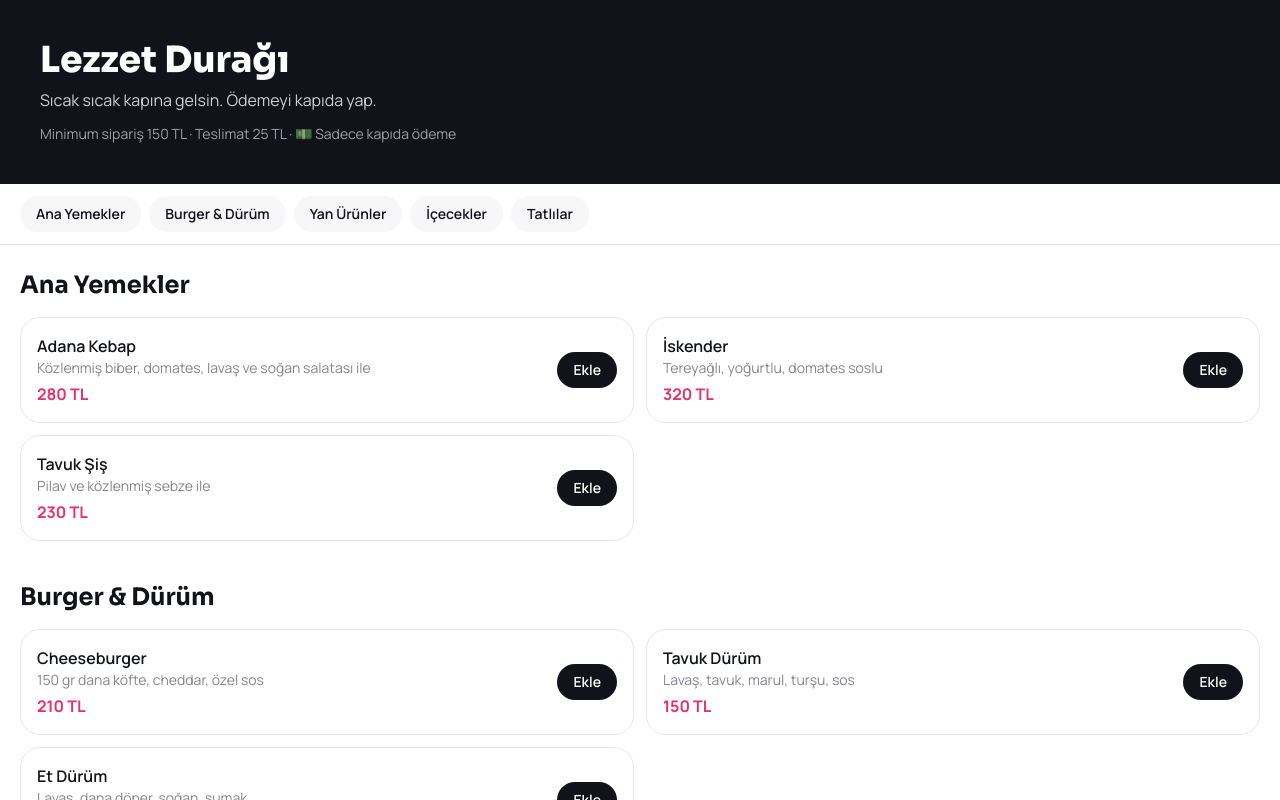
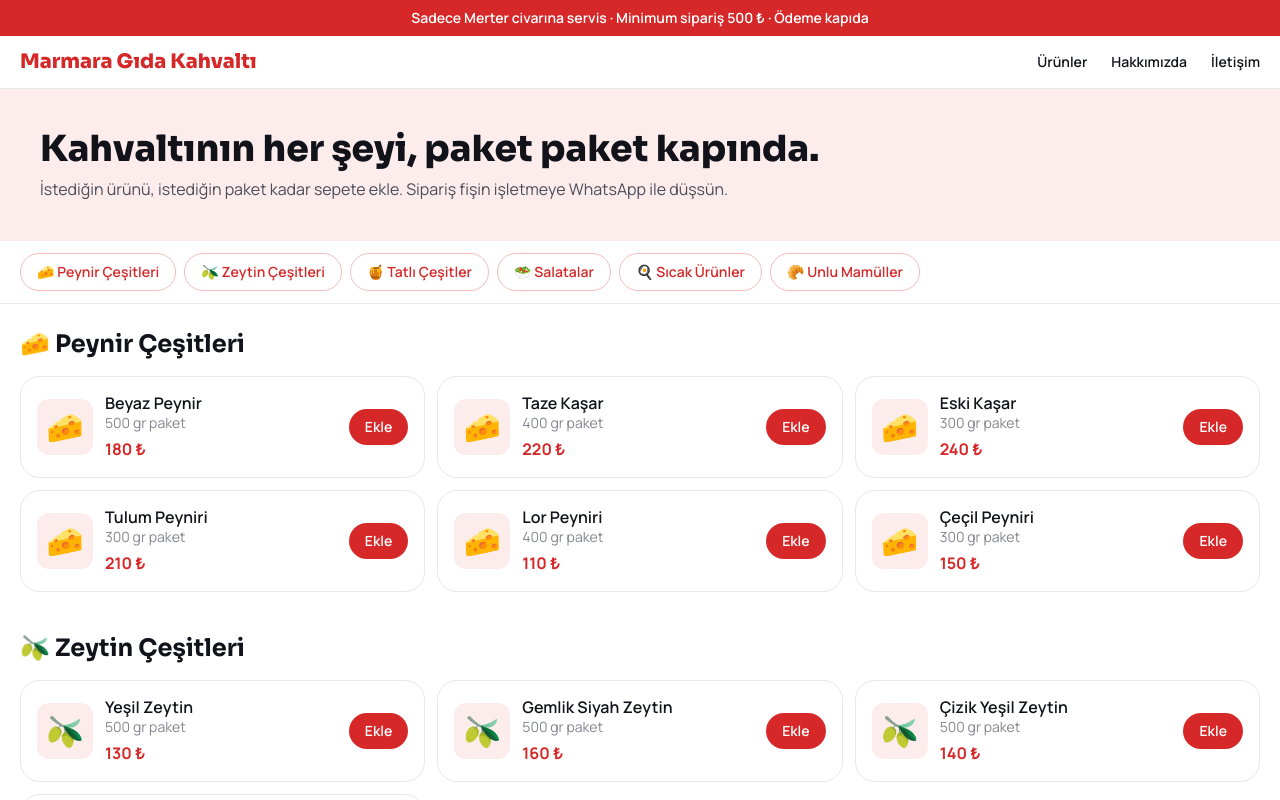
Before and after one commit to aviorluxuryshop-ship-it/nfc, a Next.js app: page /yemek in a window 1280 px wide. Shown: the top 800 px of the page. Built offline with nearby package versions, Linux system fonts and the light colour scheme.

Commit message:
Rebuild /yemek as Marmara Gıda Kahvaltı: product-focused shop, 3-neighborhood delivery form, 500 TL minimum
Co-Authored-By: Claude Sonnet 5.5 <noreply@anthropic.com>
Claude-Session: https://claude.ai/code/session_01XezvMAv4dHj6KpDDF5L9nE

```diff
--- /dev/null
+++ b/app/yemek/hakkimizda/page.tsx
@@ -0,0 +1,27 @@
+import type { Metadata } from 'next'
+import Link from 'next/link'
+
+import { restaurant } from '@/data/yemek'
+
+export const metadata: Metadata = { title: `Hakkımızda — ${restaurant.name}` }
+
+export default function Hakkimizda() {
+  return (
+    <div className="container max-w-2xl py-12">
+      <h1 className="font-display text-3xl font-extrabold text-marmara">Hakkımızda</h1>
+      <p className="mt-4 text-lg text-ink-soft">
+        {restaurant.name}, Merter&apos;de taze ve paketli kahvaltılık ürünleri evinize ve iş yerinize kadar getiren
+        yerel bir işletmedir. Peynir, zeytin, tatlı, salata, sıcak ürün ve unlu mamüller; istediğiniz paket kadar
+        seçin, biz hazırlayıp kuryemizle teslim edelim.
+      </p>
+      <ul className="mt-6 space-y-2 text-ink-soft">
+        <li>✅ Minimum sipariş {restaurant.minOrder} ₺</li>
+        <li>✅ Ödeme kapıda, nakit veya kartla</li>
+        <li>✅ {restaurant.serviceArea}</li>
+      </ul>
+      <Link href="/yemek" className="mt-8 inline-block rounded-full bg-marmara px-6 py-3 font-bold text-white">
+        Ürünlere göz at
+      </Link>
+    </div>
+  )
+}
--- /dev/null
+++ b/app/yemek/iletisim/page.tsx
@@ -0,0 +1,19 @@
+import type { Metadata } from 'next'
+
+import { restaurant } from '@/data/yemek'
+
+export const metadata: Metadata = { title: `İletişim — ${restaurant.name}` }
+
+export default function Iletisim() {
+  return (
+    <div className="container max-w-2xl py-12">
+      <h1 className="font-display text-3xl font-extrabold text-marmara">İletişim</h1>
+      <dl className="mt-6 space-y-4 text-lg">
+        <div><dt className="text-sm font-semibold text-ink-mute">Telefon</dt><dd><a className="font-bold" href={`tel:${restaurant.phoneDisplay.replace(/\s/g, '')}`}>{restaurant.phoneDisplay}</a></dd></div>
+        <div><dt className="text-sm font-semibold text-ink-mute">Adres</dt><dd className="font-bold">{restaurant.address}</dd></div>
+        <div><dt className="text-sm font-semibold text-ink-mute">Çalışma saatleri</dt><dd className="font-bold">{restaurant.hours}</dd></div>
+        <div><dt className="text-sm font-semibold text-ink-mute">Servis bölgesi</dt><dd>{restaurant.serviceArea}</dd></div>
+      </dl>
+    </div>
+  )
+}
--- /dev/null
+++ b/app/yemek/layout.tsx
@@ -0,0 +1,34 @@
+import Link from 'next/link'
+
+import { restaurant } from '@/data/yemek'
+
+const links = [
+  { href: '/yemek', label: 'Ürünler' },
+  { href: '/yemek/hakkimizda', label: 'Hakkımızda' },
+  { href: '/yemek/iletisim', label: 'İletişim' },
+]
+
+export default function YemekLayout({ children }: { children: React.ReactNode }) {
+  return (
+    <div className="min-h-screen bg-white">
+      <div className="bg-marmara px-4 py-2 text-center text-xs font-semibold text-white sm:text-sm">
+        Sadece Merter civarına servis · Minimum sipariş {restaurant.minOrder} ₺ · Ödeme kapıda
+      </div>
+      <header className="sticky top-0 z-20 border-b border-ink/10 bg-white/95 backdrop-blur">
+        <div className="container flex items-center justify-between gap-4 py-3">
+          <Link href="/yemek" className="font-display text-lg font-extrabold leading-tight text-marmara sm:text-xl">
+            {restaurant.name}
+          </Link>
+          <nav className="flex gap-4 text-sm font-semibold text-ink sm:gap-6">
+            {links.map((l) => (
+              <Link key={l.href} href={l.href} className="hover:text-marmara">
+                {l.label}
+              </Link>
+            ))}
+          </nav>
+        </div>
+      </header>
+      {children}
+    </div>
+  )
+}
--- a/components/yemek/Shop.tsx
+++ b/components/yemek/Shop.tsx
@@ -3,30 +3,33 @@
 import { useMemo, useState } from 'react'
 import { Minus, Plus, ShoppingBag, MapPin, X, CheckCircle2 } from 'lucide-react'
 
-import { categories, menu, restaurant } from '@/data/yemek'
+import { categories, menu, neighborhoods, restaurant } from '@/data/yemek'
 
-const tl = (n: number) => `${n.toLocaleString('tr-TR')} TL`
+const tl = (n: number) => `${n.toLocaleString('tr-TR')} ₺`
+const icons = Object.fromEntries(categories.map((c) => [c.name, c.icon]))
 
-type Done = { code: string; total: number } | null
+const empty = { name: '', phone: '', neighborhood: '', street: '', no: '', floor: '', apt: '', business: '', note: '', website: '' }
 
 export function Shop() {
   const [cart, setCart] = useState<Record<string, number>>({})
   const [open, setOpen] = useState(false)
-  const [form, setForm] = useState({ name: '', phone: '', address: '', note: '', website: '' })
+  const [form, setForm] = useState(empty)
   const [coords, setCoords] = useState<{ lat: number; lng: number } | null>(null)
   const [busy, setBusy] = useState(false)
   const [error, setError] = useState('')
   const [waLink, setWaLink] = useState('')
-  const [done, setDone] = useState<Done>(null)
+  const [done, setDone] = useState<{ code: string; total: number } | null>(null)
 
-  const lines = useMemo(
-    () => menu.filter((m) => cart[m.id]).map((m) => ({ ...m, qty: cart[m.id] })),
-    [cart],
-  )
+  const lines = useMemo(() => menu.filter((m) => cart[m.id]).map((m) => ({ ...m, qty: cart[m.id] })), [cart])
   const subtotal = lines.reduce((s, l) => s + l.price * l.qty, 0)
   const count = lines.reduce((s, l) => s + l.qty, 0)
   const total = subtotal + (count ? restaurant.deliveryFee : 0)
-  const belowMin = subtotal < restaurant.minOrder
+  const missing = restaurant.minOrder - subtotal
+  const belowMin = missing > 0
+  const streets = neighborhoods.find((n) => n.name === form.neighborhood)?.streets ?? []
+
+  const set = (k: keyof typeof empty) => (e: React.ChangeEvent<HTMLInputElement | HTMLTextAreaElement | HTMLSelectElement>) =>
+    setForm((f) => ({ ...f, [k]: e.target.value, ...(k === 'neighborhood' ? { street: '' } : {}) }))
 
   const change = (id: string, d: number) =>
     setCart((c) => {
@@ -40,10 +43,7 @@ export function Shop() {
   const locate = () => {
     if (!navigator.geolocation) return setError('Tarayıcınız konum paylaşımını desteklemiyor.')
     navigator.geolocation.getCurrentPosition(
-      (p) => {
-        setCoords({ lat: p.coords.latitude, lng: p.coords.longitude })
-        setError('')
-      },
+      (p) => { setCoords({ lat: p.coords.latitude, lng: p.coords.longitude }); setError('') },
       () => setError('Konum alınamadı. İzin verin ya da adresi yazın.'),
       { enableHighAccuracy: true, timeout: 10000 },
     )
@@ -51,18 +51,12 @@ export function Shop() {
 
   const submit = async (e: React.FormEvent) => {
     e.preventDefault()
-    setBusy(true)
-    setError('')
-    setWaLink('')
+    setBusy(true); setError(''); setWaLink('')
     try {
       const res = await fetch('/api/siparis', {
         method: 'POST',
         headers: { 'Content-Type': 'application/json' },
-        body: JSON.stringify({
-          ...form,
-          ...coords,
-          items: lines.map((l) => ({ id: l.id, qty: l.qty })),
-        }),
+        body: JSON.stringify({ ...form, ...coords, items: lines.map((l) => ({ id: l.id, qty: l.qty })) }),
       })
       const data = await res.json()
       if (!res.ok) {
@@ -79,19 +73,17 @@ export function Shop() {
     }
   }
 
-  const input = 'w-full rounded-xl border border-ink/15 bg-white px-4 py-3 text-base outline-none focus:border-magenta'
+  const field = 'w-full rounded-xl border border-ink/15 bg-white px-4 py-3 text-base outline-none focus:border-marmara'
 
   if (done) {
     return (
-      <div className="container flex min-h-screen max-w-lg flex-col items-center justify-center text-center">
+      <div className="container flex min-h-[70vh] max-w-lg flex-col items-center justify-center text-center">
         <CheckCircle2 className="h-16 w-16 text-green-600" />
         <h1 className="mt-4 font-display text-3xl font-bold">Siparişin alındı!</h1>
-        <p className="mt-2 text-ink-soft">
-          Sipariş no: <b>#{done.code}</b>. İşletmeye WhatsApp ile iletildi, hazırlanıyor.
-        </p>
-        <p className="mt-4 rounded-xl bg-gold-50 px-5 py-3 font-semibold">Kapıda ödenecek tutar: {tl(done.total)}</p>
-        <button onClick={() => { setDone(null); setOpen(false) }} className="mt-8 rounded-full bg-ink px-6 py-3 font-semibold text-white">
-          Menüye dön
+        <p className="mt-2 text-ink-soft">Sipariş no: <b>#{done.code}</b>. İşletmeye iletildi, hazırlanıp kurye ile yola çıkacak.</p>
+        <p className="mt-4 rounded-xl bg-marmara-50 px-5 py-3 font-semibold text-marmara">Kapıda ödenecek tutar: {tl(done.total)}</p>
+        <button onClick={() => { setDone(null); setOpen(false); setForm(empty) }} className="mt-8 rounded-full bg-marmara px-6 py-3 font-semibold text-white">
+          Ürünlere dön
         </button>
       </div>
     )
@@ -99,21 +91,18 @@ export function Shop() {
 
   return (
     <div className="pb-28">
-      <header className="bg-ink px-5 py-10 text-white">
+      <section className="bg-marmara-50 px-5 py-10">
         <div className="container">
-          <h1 className="font-display text-4xl font-extrabold">{restaurant.name}</h1>
-          <p className="mt-2 text-white/80">{restaurant.tagline}</p>
-          <p className="mt-3 text-sm text-white/60">
-            Minimum sipariş {tl(restaurant.minOrder)} · Teslimat {tl(restaurant.deliveryFee)} · 💵 Sadece kapıda ödeme
-          </p>
+          <h1 className="font-display text-3xl font-extrabold text-ink sm:text-4xl">{restaurant.tagline}</h1>
+          <p className="mt-2 text-ink-soft">İstediğin ürünü, istediğin paket kadar sepete ekle. Sipariş fişin işletmeye WhatsApp ile düşsün.</p>
         </div>
-      </header>
+      </section>
 
-      <nav className="sticky top-0 z-10 overflow-x-auto border-b border-ink/10 bg-white/95 backdrop-blur">
+      <nav className="sticky top-[57px] z-10 overflow-x-auto border-b border-ink/10 bg-white/95 backdrop-blur">
         <div className="container flex gap-2 py-3">
           {categories.map((c) => (
-            <a key={c} href={`#${c}`} className="whitespace-nowrap rounded-full bg-paper-raised px-4 py-2 text-sm font-semibold">
-              {c}
+            <a key={c.name} href={`#${c.name}`} className="whitespace-nowrap rounded-full border border-marmara/30 px-4 py-2 text-sm font-semibold text-marmara hover:bg-marmara hover:text-white">
+              {c.icon} {c.name}
             </a>
           ))}
         </div>
@@ -121,24 +110,27 @@ export function Shop() {
 
       <div className="container mt-6 space-y-10">
         {categories.map((c) => (
-          <section key={c} id={c} className="scroll-mt-20">
-            <h2 className="font-display text-2xl font-bold">{c}</h2>
-            <div className="mt-4 grid gap-3 sm:grid-cols-2">
-              {menu.filter((m) => m.category === c).map((m) => (
+          <section key={c.name} id={c.name} className="scroll-mt-32">
+            <h2 className="font-display text-2xl font-bold">{c.icon} {c.name}</h2>
+            <div className="mt-4 grid gap-3 sm:grid-cols-2 lg:grid-cols-3">
+              {menu.filter((m) => m.category === c.name).map((m) => (
                 <div key={m.id} className="flex items-center justify-between gap-3 rounded-card border border-ink/10 p-4">
-                  <div>
-                    <p className="font-semibold">{m.name}</p>
-                    {m.desc && <p className="text-sm text-ink-mute">{m.desc}</p>}
-                    <p className="mt-1 font-bold text-magenta">{tl(m.price)}</p>
+                  <div className="flex items-center gap-3">
+                    <span className="flex h-14 w-14 shrink-0 items-center justify-center rounded-xl bg-marmara-50 text-3xl">{icons[m.category]}</span>
+                    <div>
+                      <p className="font-semibold leading-tight">{m.name}</p>
+                      <p className="text-sm text-ink-mute">{m.desc}</p>
+                      <p className="mt-1 font-bold text-marmara">{tl(m.price)}</p>
+                    </div>
                   </div>
                   {cart[m.id] ? (
                     <div className="flex items-center gap-2">
                       <button aria-label="Azalt" onClick={() => change(m.id, -1)} className="rounded-full bg-paper-raised p-2"><Minus size={16} /></button>
                       <span className="w-5 text-center font-bold">{cart[m.id]}</span>
-                      <button aria-label="Arttır" onClick={() => change(m.id, 1)} className="rounded-full bg-ink p-2 text-white"><Plus size={16} /></button>
+                      <button aria-label="Arttır" onClick={() => change(m.id, 1)} className="rounded-full bg-marmara p-2 text-white"><Plus size={16} /></button>
                     </div>
                   ) : (
-                    <button onClick={() => change(m.id, 1)} className="rounded-full bg-ink px-4 py-2 text-sm font-semibold text-white">Ekle</button>
+                    <button onClick={() => change(m.id, 1)} className="rounded-full bg-marmara px-4 py-2 text-sm font-semibold text-white">Ekle</button>
                   )}
                 </div>
               ))}
@@ -148,12 +140,9 @@ export function Shop() {
       </div>
 
       {count > 0 && !open && (
-        <button
-          onClick={() => setOpen(true)}
-          className="fixed inset-x-4 bottom-4 z-20 mx-auto flex max-w-lg items-center justify-between rounded-full bg-magenta px-6 py-4 font-bold text-white shadow-lift"
-        >
+        <button onClick={() => setOpen(true)} className="fixed inset-x-4 bottom-4 z-20 mx-auto flex max-w-lg items-center justify-between rounded-full bg-marmara px-6 py-4 font-bold text-white shadow-lift">
           <span className="flex items-center gap-2"><ShoppingBag size={20} /> Sepet ({count})</span>
-          <span>{tl(subtotal)}</span>
+          <span>{belowMin ? `${tl(missing)} daha ekle` : tl(subtotal)}</span>
         </button>
       )}
 
@@ -161,7 +150,7 @@ export function Shop() {
         <div className="fixed inset-0 z-30 overflow-y-auto bg-white">
           <form onSubmit={submit} className="container max-w-lg py-6">
             <div className="flex items-center justify-between">
-              <h2 className="font-display text-2xl font-bold">Siparişi tamamla</h2>
+              <h2 className="font-display text-2xl font-bold">Sipariş fişi</h2>
               <button type="button" aria-label="Kapat" onClick={() => setOpen(false)}><X /></button>
             </div>
 
@@ -180,23 +169,40 @@ export function Shop() {
 
             <div className="mt-4 space-y-1 text-sm">
               <p className="flex justify-between"><span>Ara toplam</span><span>{tl(subtotal)}</span></p>
-              <p className="flex justify-between"><span>Teslimat</span><span>{tl(restaurant.deliveryFee)}</span></p>
+              {restaurant.deliveryFee > 0 && <p className="flex justify-between"><span>Teslimat</span><span>{tl(restaurant.deliveryFee)}</span></p>}
               <p className="flex justify-between text-lg font-bold"><span>Toplam</span><span>{tl(total)}</span></p>
             </div>
+            {belowMin && <p className="mt-3 rounded-xl bg-marmara-50 px-4 py-3 text-sm font-semibold text-marmara">Minimum sipariş {tl(restaurant.minOrder)}. {tl(missing)} daha ürün eklemelisin.</p>}
 
             <div className="mt-6 space-y-3">
-              <input className={input} placeholder="Ad Soyad" required autoComplete="name" value={form.name} onChange={(e) => setForm({ ...form, name: e.target.value })} />
-              <input className={input} placeholder="Telefon (05xx xxx xx xx)" required type="tel" autoComplete="tel" value={form.phone} onChange={(e) => setForm({ ...form, phone: e.target.value })} />
-              <textarea className={input} placeholder="Açık adres (mahalle, sokak, bina, daire)" required rows={3} autoComplete="street-address" value={form.address} onChange={(e) => setForm({ ...form, address: e.target.value })} />
+              <input className={field} placeholder="Ad Soyad" required autoComplete="name" value={form.name} onChange={set('name')} />
+              <input className={field} placeholder="Telefon (05xx xxx xx xx)" required type="tel" autoComplete="tel" value={form.phone} onChange={set('phone')} />
+              <select className={field} required value={form.neighborhood} onChange={set('neighborhood')}>
+                <option value="">Mahalle seçin</option>
+                {neighborhoods.map((n) => <option key={n.name} value={n.name}>{n.name} Mah.</option>)}
+              </select>
+              {streets.length ? (
+                <select className={field} required value={form.street} onChange={set('street')}>
+                  <option value="">Sokak seçin</option>
+                  {streets.map((s) => <option key={s} value={s}>{s}</option>)}
+                </select>
+              ) : (
+                <input className={field} placeholder="Cadde / Sokak" required disabled={!form.neighborhood} value={form.street} onChange={set('street')} />
+              )}
+              <div className="grid grid-cols-3 gap-3">
+                <input className={field} placeholder="No" required value={form.no} onChange={set('no')} />
+                <input className={field} placeholder="Kat" value={form.floor} onChange={set('floor')} />
+                <input className={field} placeholder="Daire" value={form.apt} onChange={set('apt')} />
+              </div>
+              <input className={field} placeholder="İşletme / bina adı (varsa)" value={form.business} onChange={set('business')} />
               <button type="button" onClick={locate} className="flex w-full items-center justify-center gap-2 rounded-xl border border-ink/15 px-4 py-3 font-semibold">
                 <MapPin size={18} /> {coords ? 'Konum eklendi ✓' : 'Konumumu paylaş (isteğe bağlı)'}
               </button>
-              <textarea className={input} placeholder="Sipariş notu (isteğe bağlı)" rows={2} value={form.note} onChange={(e) => setForm({ ...form, note: e.target.value })} />
-              {/* honeypot */}
-              <input name="website" tabIndex={-1} autoComplete="off" aria-hidden className="hidden" value={form.website} onChange={(e) => setForm({ ...form, website: e.target.value })} />
+              <textarea className={field} placeholder="Sipariş notu (isteğe bağlı)" rows={2} value={form.note} onChange={set('note')} />
+              <input name="website" tabIndex={-1} autoComplete="off" aria-hidden className="hidden" value={form.website} onChange={set('website')} />
             </div>
 
-            <p className="mt-4 rounded-xl bg-gold-50 px-4 py-3 text-sm font-semibold">💵 Ödeme kapıda, nakit veya kartla yapılır.</p>
+            <p className="mt-4 rounded-xl bg-paper-raised px-4 py-3 text-sm font-semibold">💵 Ödeme kapıda, nakit veya kartla yapılır. Sadece Merter civarına servis.</p>
 
             {error && <p className="mt-3 text-sm font-semibold text-red-600">{error}</p>}
             {waLink && (
@@ -205,7 +211,7 @@ export function Shop() {
               </a>
             )}
 
-            <button disabled={busy || belowMin} className="mt-5 w-full rounded-full bg-magenta px-6 py-4 text-lg font-bold text-white disabled:opacity-50">
+            <button disabled={busy || belowMin} className="mt-5 w-full rounded-full bg-marmara px-6 py-4 text-lg font-bold text-white disabled:opacity-50">
               {busy ? 'Gönderiliyor…' : belowMin ? `Minimum sipariş ${tl(restaurant.minOrder)}` : 'Siparişi ver'}
             </button>
           </form>
--- a/data/yemek.ts
+++ b/data/yemek.ts
@@ -1,35 +1,66 @@
-// Menü ve işletme ayarları. Fiyatlar TL. Fiyatlar sunucuda bu dosyadan
-// yeniden hesaplanır; tarayıcıdan gelen fiyata asla güvenilmez.
+// Marmara Gıda Kahvaltı — menü ve işletme ayarları.
+// Fiyatlar sunucuda bu dosyadan yeniden hesaplanır; tarayıcıdan gelen fiyata güvenilmez.
+// TODO(işletme): gerçek telefon, adres, fiyat ve sokak listelerini girin.
 export const restaurant = {
-  name: 'Lezzet Durağı',
-  tagline: 'Sıcak sıcak kapına gelsin. Ödemeyi kapıda yap.',
-  phoneDisplay: '0555 000 00 00',
-  minOrder: 150,
-  deliveryFee: 25,
+  name: 'Marmara Gıda Kahvaltı',
+  tagline: 'Kahvaltının her şeyi, paket paket kapında.',
+  phoneDisplay: '0212 000 00 00',
+  address: 'Merter, Güngören / İstanbul',
+  hours: 'Her gün 07:00 – 22:00',
+  minOrder: 500,
+  deliveryFee: 0,
+  serviceArea: 'Sadece Merter civarı (Güngören): Mehmet Nesin Özmen, Abdurrahman Nafiz Gürman ve Tozkopan mahalleleri',
 }
+
+// Sokak listesi boşsa formda serbest metin alanı çıkar, doluysa seçim listesi.
+export const neighborhoods: { name: string; streets: string[] }[] = [
+  { name: 'Mehmet Nesin Özmen', streets: [] },
+  { name: 'Abdurrahman Nafiz Gürman', streets: [] },
+  { name: 'Tozkopan', streets: [] },
+]
 
 export type MenuItem = {
   id: string
   name: string
-  desc: string
+  desc: string // paket boyutu / açıklama
   price: number
   category: string
 }
 
-export const categories = ['Ana Yemekler', 'Burger & Dürüm', 'Yan Ürünler', 'İçecekler', 'Tatlılar']
+export const categories = [
+  { name: 'Peynir Çeşitleri', icon: '🧀' },
+  { name: 'Zeytin Çeşitleri', icon: '🫒' },
+  { name: 'Tatlı Çeşitler', icon: '🍯' },
+  { name: 'Salatalar', icon: '🥗' },
+  { name: 'Sıcak Ürünler', icon: '🍳' },
+  { name: 'Unlu Mamüller', icon: '🥐' },
+]
 
 export const menu: MenuItem[] = [
-  { id: 'adana', name: 'Adana Kebap', desc: 'Közlenmiş biber, domates, lavaş ve soğan salatası ile', price: 280, category: 'Ana Yemekler' },
-  { id: 'iskender', name: 'İskender', desc: 'Tereyağlı, yoğurtlu, domates soslu', price: 320, category: 'Ana Yemekler' },
-  { id: 'tavuk-sis', name: 'Tavuk Şiş', desc: 'Pilav ve közlenmiş sebze ile', price: 230, category: 'Ana Yemekler' },
-  { id: 'cheeseburger', name: 'Cheeseburger', desc: '150 gr dana köfte, cheddar, özel sos', price: 210, category: 'Burger & Dürüm' },
-  { id: 'tavuk-durum', name: 'Tavuk Dürüm', desc: 'Lavaş, tavuk, marul, turşu, sos', price: 150, category: 'Burger & Dürüm' },
-  { id: 'et-durum', name: 'Et Dürüm', desc: 'Lavaş, dana döner, soğan, sumak', price: 190, category: 'Burger & Dürüm' },
-  { id: 'patates', name: 'Patates Kızartması', desc: 'Büyük boy, çıtır', price: 80, category: 'Yan Ürünler' },
-  { id: 'sogan-halkasi', name: 'Soğan Halkası', desc: '8 adet', price: 70, category: 'Yan Ürünler' },
-  { id: 'kola', name: 'Kola 330 ml', desc: 'Kutu', price: 40, category: 'İçecekler' },
-  { id: 'ayran', name: 'Ayran', desc: '300 ml', price: 30, category: 'İçecekler' },
-  { id: 'su', name: 'Su 500 ml', desc: '', price: 15, category: 'İçecekler' },
-  { id: 'kunefe', name: 'Künefe', desc: 'Sıcak servis, bol fıstıklı', price: 140, category: 'Tatlılar' },
-  { id: 'sutlac', name: 'Fırın Sütlaç', desc: 'Geleneksel tarif', price: 90, category: 'Tatlılar' },
+  { id: 'beyaz-peynir', name: 'Beyaz Peynir', desc: '500 gr paket', price: 180, category: 'Peynir Çeşitleri' },
+  { id: 'kasar', name: 'Taze Kaşar', desc: '400 gr paket', price: 220, category: 'Peynir Çeşitleri' },
+  { id: 'eski-kasar', name: 'Eski Kaşar', desc: '300 gr paket', price: 240, category: 'Peynir Çeşitleri' },
+  { id: 'tulum', name: 'Tulum Peyniri', desc: '300 gr paket', price: 210, category: 'Peynir Çeşitleri' },
+  { id: 'lor', name: 'Lor Peyniri', desc: '400 gr paket', price: 110, category: 'Peynir Çeşitleri' },
+  { id: 'cecil', name: 'Çeçil Peyniri', desc: '300 gr paket', price: 150, category: 'Peynir Çeşitleri' },
+  { id: 'yesil-zeytin', name: 'Yeşil Zeytin', desc: '500 gr paket', price: 130, category: 'Zeytin Çeşitleri' },
+  { id: 'siyah-zeytin', name: 'Gemlik Siyah Zeytin', desc: '500 gr paket', price: 160, category: 'Zeytin Çeşitleri' },
+  { id: 'kirma-zeytin', name: 'Çizik Yeşil Zeytin', desc: '500 gr paket', price: 140, category: 'Zeytin Çeşitleri' },
+  { id: 'yagli-sele', name: 'Yağlı Sele Zeytin', desc: '500 gr paket', price: 170, category: 'Zeytin Çeşitleri' },
+  { id: 'recel', name: 'Reçel Çeşitleri', desc: '380 gr kavanoz', price: 90, category: 'Tatlı Çeşitler' },
+  { id: 'bal-kaymak', name: 'Bal & Kaymak Seti', desc: '2 li paket', price: 260, category: 'Tatlı Çeşitler' },
+  { id: 'helva', name: 'Tahin Helvası', desc: '400 gr paket', price: 120, category: 'Tatlı Çeşitler' },
+  { id: 'findik-kremasi', name: 'Çikolatalı Fındık Kreması', desc: '350 gr kavanoz', price: 130, category: 'Tatlı Çeşitler' },
+  { id: 'sogus', name: 'Söğüş Tabağı', desc: 'Domates, salatalık, biber, 2 kişilik', price: 120, category: 'Salatalar' },
+  { id: 'coban', name: 'Çoban Salata', desc: '2 kişilik paket', price: 110, category: 'Salatalar' },
+  { id: 'gavurdagi', name: 'Gavurdağı Salata', desc: '2 kişilik paket', price: 130, category: 'Salatalar' },
+  { id: 'menemen', name: 'Menemen', desc: '2 kişilik kap', price: 160, category: 'Sıcak Ürünler' },
+  { id: 'sahanda-yumurta', name: 'Sahanda Yumurta', desc: '3 yumurtalı kap', price: 110, category: 'Sıcak Ürünler' },
+  { id: 'sucuklu-yumurta', name: 'Sucuklu Yumurta', desc: '3 yumurtalı kap', price: 150, category: 'Sıcak Ürünler' },
+  { id: 'gozleme', name: 'Gözleme', desc: 'Peynirli / patatesli / kıymalı, 1 adet', price: 90, category: 'Sıcak Ürünler' },
+  { id: 'su-boregi', name: 'Su Böreği', desc: '1 dilim', price: 80, category: 'Sıcak Ürünler' },
+  { id: 'simit', name: 'Simit', desc: '5 li paket', price: 100, category: 'Unlu Mamüller' },
+  { id: 'pogaca', name: 'Poğaça', desc: '5 li paket', price: 120, category: 'Unlu Mamüller' },
+  { id: 'acma', name: 'Açma', desc: '5 li paket', price: 110, category: 'Unlu Mamüller' },
+  { id: 'kruvasan', name: 'Kruvasan', desc: '4 lü paket', price: 140, category: 'Unlu Mamüller' },
 ]
--- a/tailwind.config.js
+++ b/tailwind.config.js
@@ -39,6 +39,11 @@ module.exports = {
           dim: '#C41F55',
           50: '#FDE9F0',
         },
+        marmara: {
+          DEFAULT: '#D62828',
+          dim: '#B01E1E',
+          50: '#FDECEC',
+        },
         gold: {
           DEFAULT: '#F2B705',
           dim: '#D19E00',
```
Also changed, not shown: app/api/siparis/route.ts (+9 -4 lines), lib/orders.ts (+12 -3 lines).
